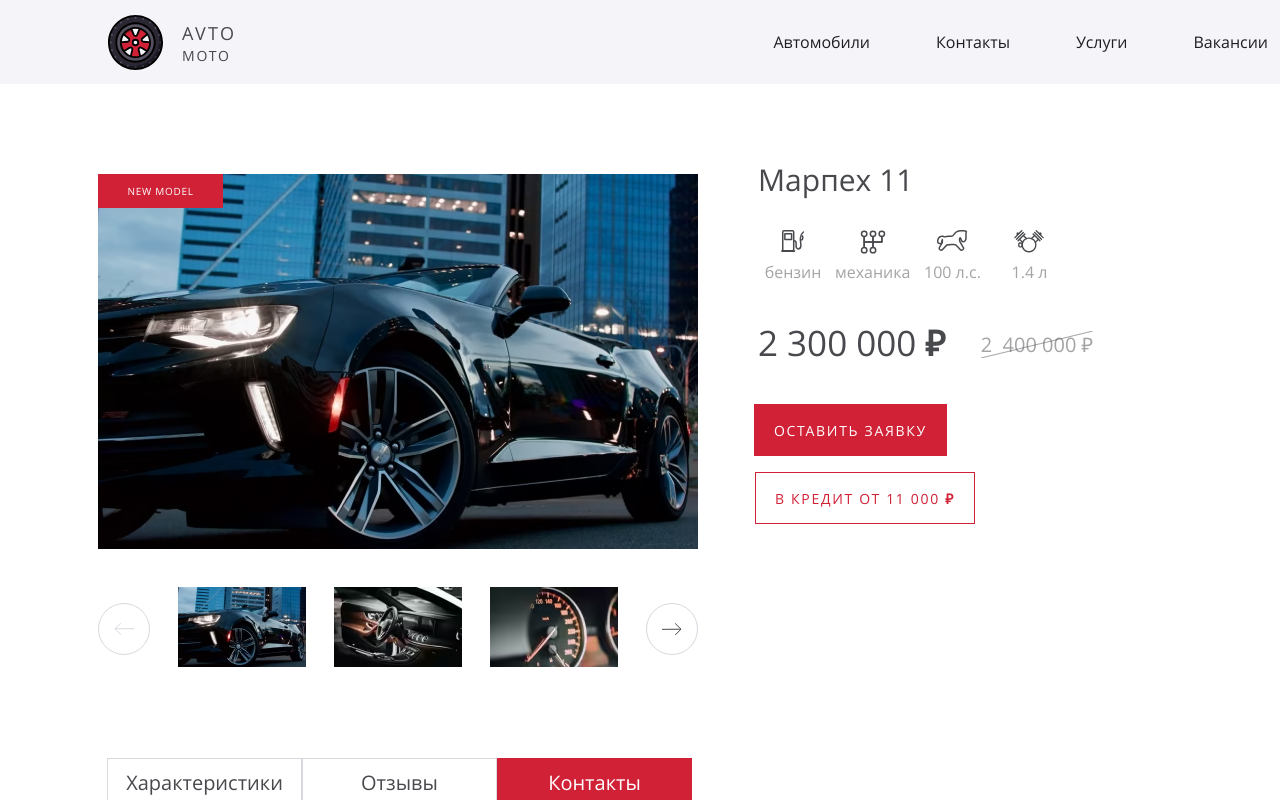
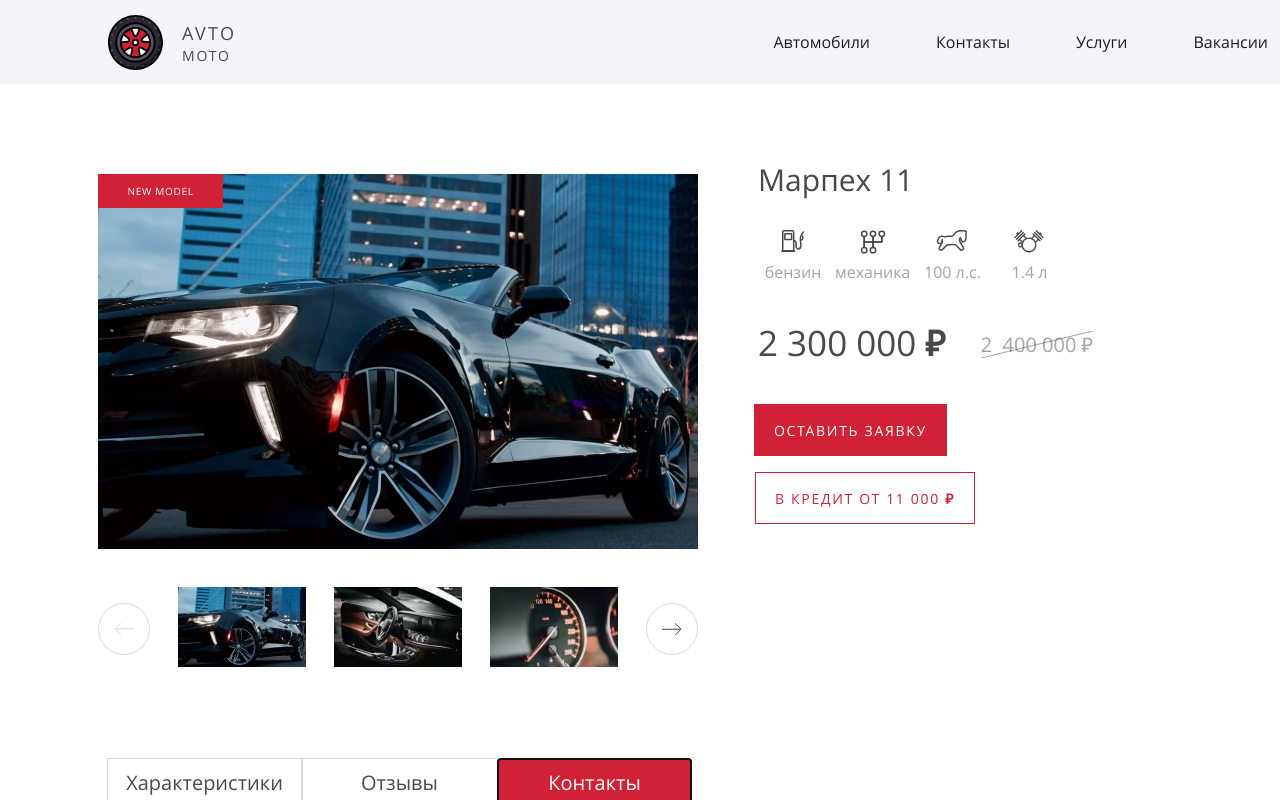
Before and after one commit to abatollo/avto-moto, a React (Create React App) app: page / in a window 1280 px wide. Both pictures are taken after a click on the label "Контакты". Shown: the top 800 px of the page. Built offline with nearby package versions, Linux system fonts and the light colour scheme; a web font is replaced by a local one.

Commit message:
Сделает заметным клавиатурный фокус на табе

```diff
--- a/src/components/section-contact-information/section-contact-information.jsx
+++ b/src/components/section-contact-information/section-contact-information.jsx
@@ -12,7 +12,7 @@ const SectionContactInformation = () => {
       <p className="section-contact-information__description"><a className="section-contact-information__link" href="tel:88003335599">8 (800) 333-55-99</a></p>
       <h3 className="section-contact-information__subheading">E-mail</h3>
       <p className="section-contact-information__description"><a className="section-contact-information__link" href="mailto:info@avto-moto.ru">info@avto-moto.ru</a></p>
-      <iframe className="section-contact-information__map" title="Адрес Санкт-Петербург, набережная реки Карповки, дом 5 на карте" src="https://www.google.com/maps/embed?pb=!1m18!1m12!1m3!1d1996.8300125432181!2d30.314303316174463!3d59.96814316668017!2m3!1f0!2f0!3f0!3m2!1i1024!2i768!4f13.1!3m3!1m2!1s0x4696315bcebbd7f3%3A0xe0d833dfef898281!2z0L3QsNCxLiBQ0LXQutC4INCa0LDRgNC_0L7QstC60LgsIDUsINCh0LDQvdC60YIt0J_QtdGC0LXRgNCx0YPRgNCzLCAxOTcwMjI!5e0!3m2!1sru!2sru!4v1634639320408!5m2!1sru!2sru" width="431" height="271" style={{border:0}} allowFullScreen="" loading="lazy"></iframe>
+      <iframe className="section-contact-information__map" title="Адрес Санкт-Петербург, набережная реки Карповки, дом 5 на карте" tabIndex="0" src="https://www.google.com/maps/embed?pb=!1m18!1m12!1m3!1d1996.8300125432181!2d30.314303316174463!3d59.96814316668017!2m3!1f0!2f0!3f0!3m2!1i1024!2i768!4f13.1!3m3!1m2!1s0x4696315bcebbd7f3%3A0xe0d833dfef898281!2z0L3QsNCxLiBQ0LXQutC4INCa0LDRgNC_0L7QstC60LgsIDUsINCh0LDQvdC60YIt0J_QtdGC0LXRgNCx0YPRgNCzLCAxOTcwMjI!5e0!3m2!1sru!2sru!4v1634639320408!5m2!1sru!2sru" width="431" height="271" style={{border:0}} allowFullScreen="" loading="lazy"></iframe>
     </section>
   );
 };
--- a/src/components/section-tabs/section-tabs.scss
+++ b/src/components/section-tabs/section-tabs.scss
@@ -44,3 +44,8 @@
 
   cursor: auto;
 }
+
+.section-tabs__input:focus + .section-tabs__label {
+  outline: medium auto Highlight;
+  outline: medium auto -webkit-focus-ring-color;
+}
```
